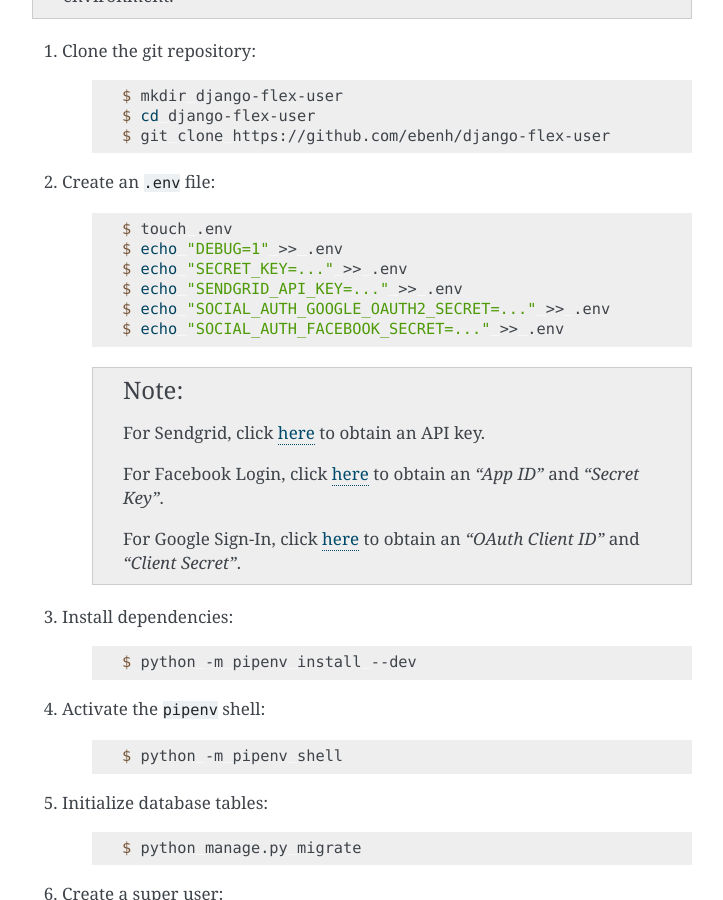
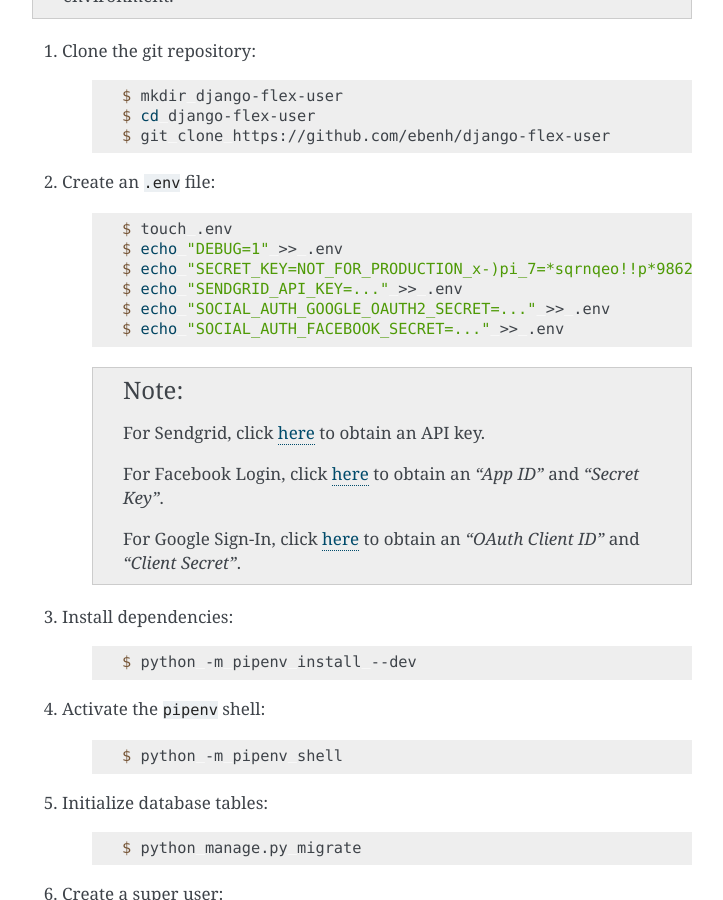
Before and after one commit to ebenh/django-flex-user, a Sphinx documentation site: the page built from docs/source/reference_project.rst, in a window 1280 px wide and 900 px high, scrolled down 515 px. Shown: the whole window, without its empty margins (388-1111 px from the left). Built offline with Sphinx 7.4.7, drawn with Linux system fonts in a browser that asks for light colours.

Commit message:
Updating documentation

```diff
--- a/docs/source/reference_project.rst
+++ b/docs/source/reference_project.rst
@@ -30,7 +30,7 @@ Running the reference project locally
 
         $ touch .env
         $ echo "DEBUG=1" >> .env
-        $ echo "SECRET_KEY=..." >> .env
+        $ echo "SECRET_KEY=NOT_FOR_PRODUCTION_x-)pi_7=*sqrnqeo!!p*986207*n4-!4xa&hd(lq&@@p0m=4*(" >> .env
         $ echo "SENDGRID_API_KEY=..." >> .env
         $ echo "SOCIAL_AUTH_GOOGLE_OAUTH2_SECRET=..." >> .env
         $ echo "SOCIAL_AUTH_FACEBOOK_SECRET=..." >> .env
```
